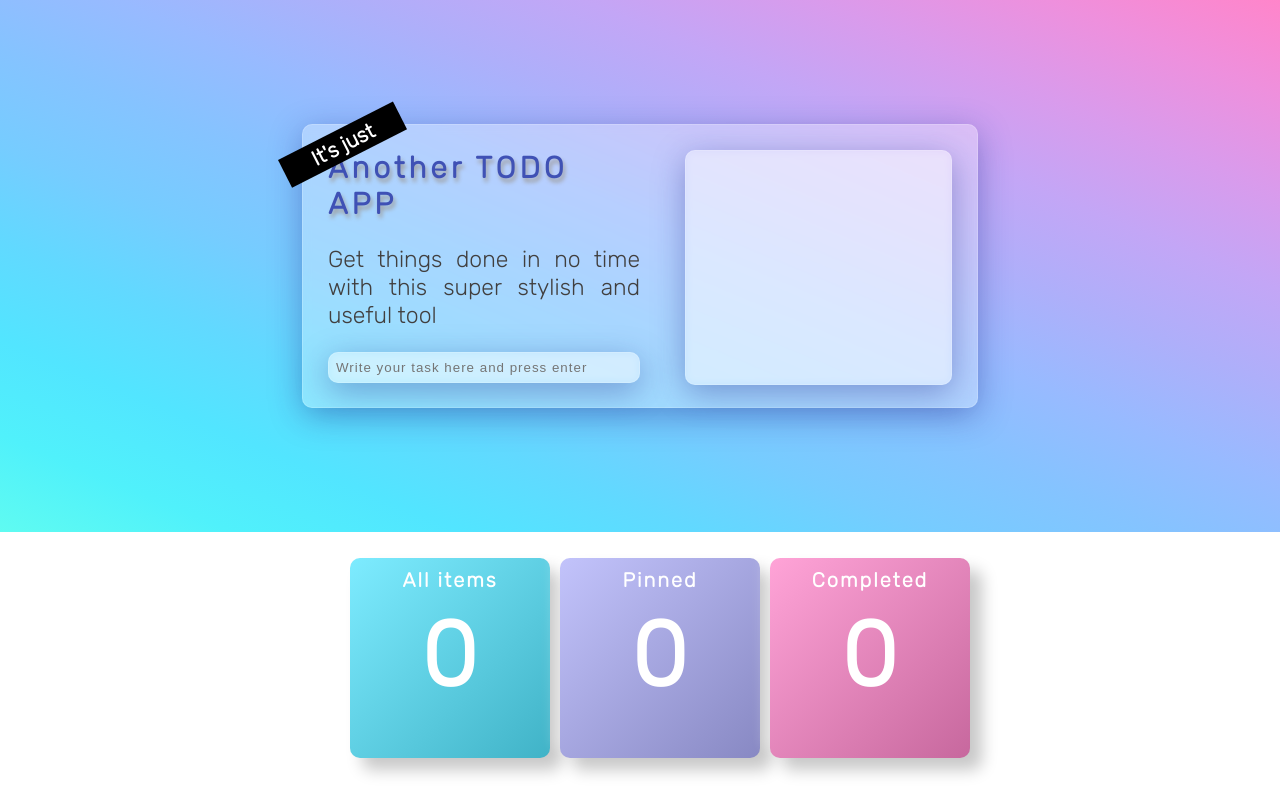
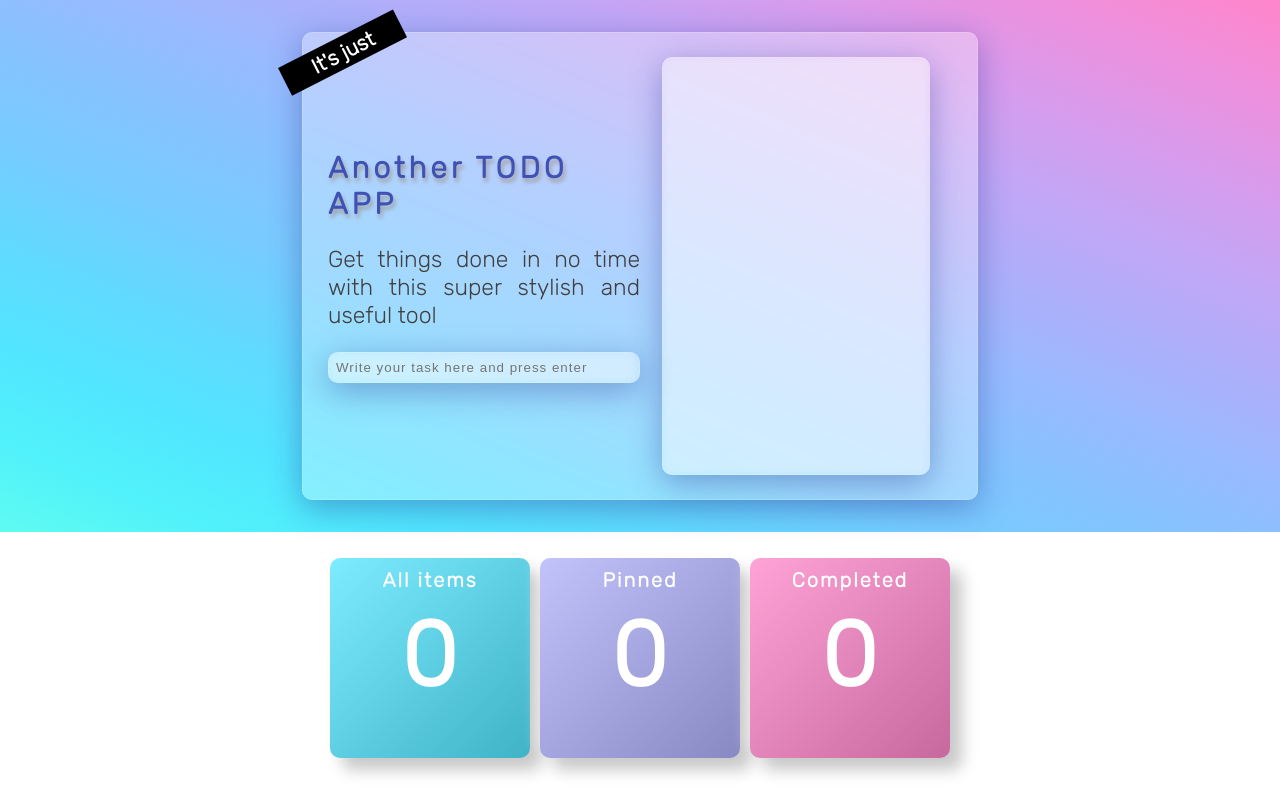
Before and after one commit to Bmartin2013/magic-todo, a React (Vite) app: page / in a window 1280 px wide. Built offline with nearby package versions, Linux system fonts and the light colour scheme.

Commit message:
cleanup 2

```diff
--- a/src/app.scss
+++ b/src/app.scss
@@ -1,4 +1,8 @@
 body{
     font-family: 'rubiklight', Arial, sans-serif;
     margin: 0;
+
+    ul{
+        list-style-type: none;
+    }
 }
--- a/src/components/HeroBanner.jsx
+++ b/src/components/HeroBanner/HeroBanner.jsx
@@ -1,12 +1,13 @@
 import React from "react";
+import TodoForm from "../TodoForm/TodoForm";
+import TodoList from "../TodoList/TodoList";
 import "./HeroBanner.scss";
-import TodoForm from "./TodoForm";
-import TodoList from "./TodoList";
+
 
 const HeroBanner = ({ handleAddItem, filteredList, updateItem }) => {
   return (
     <div className="cnt-hero-banner">
-      <ul className="glassy">
+      <ul className=" hero-banner glassy">
         <li>
           <span className="clarification rotated">It's just</span>
           <h1 className="title">Another TODO APP</h1>
@@ -15,7 +16,7 @@ const HeroBanner = ({ handleAddItem, filteredList, updateItem }) => {
           </p>
           <TodoForm handleAddItem={handleAddItem} />
         </li>
-        <li>
+        <li className="todo-list">
           <TodoList list={filteredList} updateItem={updateItem} />
         </li>
       </ul>
--- a/src/components/HeroBanner.scss
+++ b/src/components/HeroBanner/HeroBanner.scss
@@ -1,12 +1,17 @@
-@import "../styles/mixins.scss";
-@import "../styles/colors.scss";
+@import "../../styles/mixins.scss";
+@import "../../styles/colors.scss";
+@import "../../styles/variables.scss";
 
 .cnt-hero-banner {
   background-image: $hero-gradient;
 
-  height: 500px;
-  padding: 1em;
-  display: flex;
+  height: $hero-banner-height;
+  padding: $hero-banner-padding;
+  @include center-flex;
+
+  .hero-banner{
+    width: $mid-width;
+  }
 
   .glassy {
     @include glassy(4.5px);
@@ -18,7 +23,7 @@
 
   h1.title {
     @include hero-title;
-    margin: 0;
+    margin: $no-margin;
   }
 
   p.description {
@@ -26,20 +31,19 @@
   }
 
   ul {
-    margin: auto;
-    width: 50%;
-    padding: 2%;
+    width: $full-width;
+    padding: $hero-banner-container-padding;
     display: inherit;
-    list-style-type: none;
 
     li {
       width: inherit;
+      @include center-flex;
       flex-direction: column;
-      display: flex;
+
     }
 
-    li:not(:first-child) {
-      align-items: end;
+    li.todo-list {
+      align-items: center;
     }
 
     li:first-child {
--- a/src/components/IndicatorsList.jsx
+++ b/src/components/Indicator/IndicatorList.jsx
@@ -1,8 +1,8 @@
 import React, { useMemo } from "react";
 import Indicator from "./Indicator";
-import "./IndicatorsList.scss";
+import "./IndicatorList.scss";
 
-const IndicatorsList = ({ list }) => {
+const IndicatorList = ({ list }) => {
   const completedItems = useMemo(
     () => list.filter((item) => item.done).length,
     [list]
@@ -30,4 +30,4 @@ const IndicatorsList = ({ list }) => {
   );
 };
 
-export default IndicatorsList;
+export default IndicatorList;
--- a/src/components/IndicatorsList.scss
+++ b/src/components/Indicator/IndicatorList.scss
@@ -1,13 +1,14 @@
-@import "../styles/mixins.scss";
-@import "../styles/colors.scss";
+@import "../../styles/mixins.scss";
+@import "../../styles/colors.scss";
+@import "../../styles/variables.scss";
 
 .cnt-indicators {
   display: flex;
-  width: 50%;
+  width: $indicator-width;
   justify-content: space-evenly;
   align-items: center;
-  margin: 2% auto;
-  list-style-type: none;
+  margin: $indicator-margin-x auto;
+  padding-left: $no-padding;
 
   .indicator {
     @include indicator;
--- a/src/components/TodoList.jsx
+++ b/src/components/TodoList/TodoList.jsx
@@ -1,5 +1,5 @@
 import React from "react";
-import "./todolist.scss";
+import "./todoList.scss";
 
 const TodoList = ({ list, updateItem }) => {
   const handleMarkItemAsDone = (item) =>
--- a/src/components/TodoList.scss
+++ b/src/components/TodoList/TodoList.scss
@@ -1,21 +1,25 @@
-@import "../styles/mixins.scss";
+@import "../../styles/mixins.scss";
+@import "../../styles/variables.scss";
+
 
 .cnt-todo-list {
   width: 85%;
-  min-height: 100%;
+  min-height: $full-width;
   display: flex;
   @include glassy;
 
+
   ul {
-    width: 100%;
-    list-style-type: none;
+    width: $full-width;
+    flex-direction: column;
+    margin: $no-margin;
   }
 
   li {
-    margin: 10px auto;
+    margin: $todo-item-margin;
     color: $hero-description-color;
-    letter-spacing: 1px;
-    font-size: 18px;
+    letter-spacing: $todo-letter-spacing;
+    font-size: $todo-font-size;
   }
 
 /* Customize the label (the container) */
--- a/src/pages/TodoPage.jsx
+++ b/src/pages/TodoPage.jsx
@@ -1,6 +1,6 @@
 import React, { useState } from "react";
-import HeroBanner from "../components/HeroBanner";
-import IndicatorsList from "../components/IndicatorsList";
+import HeroBanner from "../components/HeroBanner/HeroBanner";
+import IndicatorList from "../components/Indicator/IndicatorList";
 
 const TodoPage = () => {
   const [list, setList] = useState([]);
@@ -21,7 +21,7 @@ const TodoPage = () => {
   return (
     <>
       <HeroBanner handleAddItem={handleAddItem} filteredList={filteredList} updateItem={updateItem} />
-      <IndicatorsList list={list} />
+      <IndicatorList list={list} />
     </>
   );
 };
--- a/src/styles/mixins.scss
+++ b/src/styles/mixins.scss
@@ -1,11 +1,17 @@
 @import "./colors.scss";
+@import "./variables.scss";
+
+@mixin center-flex{
+    display: flex;
+    justify-content: center;
+}
 
 @mixin glassy($backdrop-filter: 5px) {
-  border: none;
+  border: $no-border;
   background: $glassy-background-color;
-  box-shadow: 0 8px 32px 0 $glassy-shadow-color;
-  border-radius: 10px;
-  border: 1px solid $glassy-border-color;
+  box-shadow: $glassy-inset $glassy-offset-x $glassy-offset-y $glassy-blur-radius $glassy-shadow-color;
+  border-radius: $glassy-border-radius;
+  border: $glassy-border solid $glassy-border-color;
   backdrop-filter: blur($backdrop-filter);
   -webkit-backdrop-filter: blur($backdrop-filter);
 }
@@ -16,8 +22,8 @@
   border-radius: $radius;
   color: $white;
   background: $indicator-gradient;
-  box-shadow: 12px 12px 16px 0 $indicator-gradient-1,
-    -8px -8px 12px 0 $indicator-gradient-2;
+  box-shadow: $indicator-shadow-inset $indicator-shadow-offset-x $indicator-shadow-offset-y $indicator-shadow-blur-radius $indicator-gradient-1,
+  $indicator-shadow-2-inset $indicator-shadow-2-offset-x $indicator-shadow-2-offset-y $indicator-shadow-2-blur-radius $indicator-gradient-2;
 }
 
 @mixin indicator {
@@ -27,18 +33,17 @@
     display: flex;
     align-items: center;
     flex-direction: column;
-    letter-spacing: 2px;
-    font-weight: bold;
-    list-style-type: none;
-    padding: 0;
+    letter-spacing: $indicator-letter-spacing;
+    font-weight: $bold;
+    padding: $no-padding;
 
     li:first-child {
-      margin: 10px;
-      font-size: 20px;
+      margin: $indicator-title-margin;
+      font-size: $indicator-title-font;
     }
 
     li:nth-child(2) {
-      font-size: 90px;
+      font-size: $indicator-value-font;
     }
   }
 }
@@ -47,15 +52,15 @@
   color: $white;
   background-color: $black;
   width: fit-content;
-  font-weight: 700;
-  padding: 3px 31px;
-  font-size: 21px;
+  font-weight: $bold;
+  padding: $padding-label-x $padding-label-y;
+  font-size: $label-font-size;
 
   &.rotated {
     position: absolute;
-    top: 4px;
-    left: -25px;
-    transform: rotate(333deg);
+    top: $label-rotated-top;
+    left: $label-rotated-left;
+    transform: $label-transform-rotate;
   }
 }
 
@@ -67,8 +72,8 @@
 
 @mixin hero-title($size: 30px) {
   color: $hero-title-color;
-  text-shadow: 2px 4px 4px $hero-title-shadow;
-  letter-spacing: 4px;
+  text-shadow: $hero-title-shadow-inset $hero-title-offset-x $hero-title-offset-y $hero-title-shadow;
+  letter-spacing: $hero-title-letter-spacing;
   font-size: $size;
 }
 
@@ -78,12 +83,12 @@
 
     input {
       flex-grow: 1;
-      padding: 7px;
+      padding: $input-padding;
       @include glassy;
     }
 
     ::placeholder {
-      letter-spacing: 1px;
+      letter-spacing: $todo-letter-spacing;
     }
 
     :focus {
--- /dev/null
+++ b/src/styles/variables.scss
@@ -0,0 +1,58 @@
+// GENERAL VARIABLES
+$zero:0;
+$none:none;
+$no-padding:$zero;
+$no-margin:$zero;
+$no-border:$none;
+$bold:bold;
+$full-width:100%;
+$mid-width:50%;
+
+// INDICATOR
+$indicator-width: 50%;
+$indicator-margin-x: 2%;
+$indicator-letter-spacing:2px;
+$indicator-title-margin: 10px;
+$indicator-title-font: 20px;
+$indicator-value-font: 90px;
+$indicator-shadow-inset:12px;
+$indicator-shadow-offset-x:12px;
+$indicator-shadow-offset-y:16px;
+$indicator-shadow-blur-radius: $zero;
+$indicator-shadow-2-inset:-8px;
+$indicator-shadow-2-offset-x:-8px;
+$indicator-shadow-2-offset-y:12px;
+$indicator-shadow-2-blur-radius: $zero;
+
+//HERO BANNER
+$hero-banner-height:500px;
+$hero-banner-padding: 1em;
+$hero-banner-container-width:50%;
+$hero-banner-container-padding:2%;
+
+// GLASSY
+$glassy-border-radius: 10px;
+$glassy-inset: $zero;
+$glassy-offset-x:8px;
+$glassy-offset-y:32px;
+$glassy-blur-radius: $zero;
+$glassy-border:1px;
+
+//TD ITEM
+$todo-item-margin:10px;
+$todo-letter-spacing:1px;
+$todo-font-size:18px;
+$input-padding:7px;
+
+// CLARIFICATION
+$padding-label-x:3px;
+$padding-label-y:31px;
+$label-font-size:21px;
+$label-rotated-top:4px;
+$label-rotated-left:-25px;
+$label-transform-rotate:rotate(333deg);
+
+$hero-title-shadow-inset:2px;
+$hero-title-offset-x:4px;
+$hero-title-offset-y:4px;
+$hero-title-letter-spacing:4px;
```
Also changed, not shown: src/components/Indicator/Indicator.jsx (renamed from src/components/Indicator.jsx), src/components/TodoForm/TodoForm.jsx (renamed from src/components/TodoForm.jsx).
